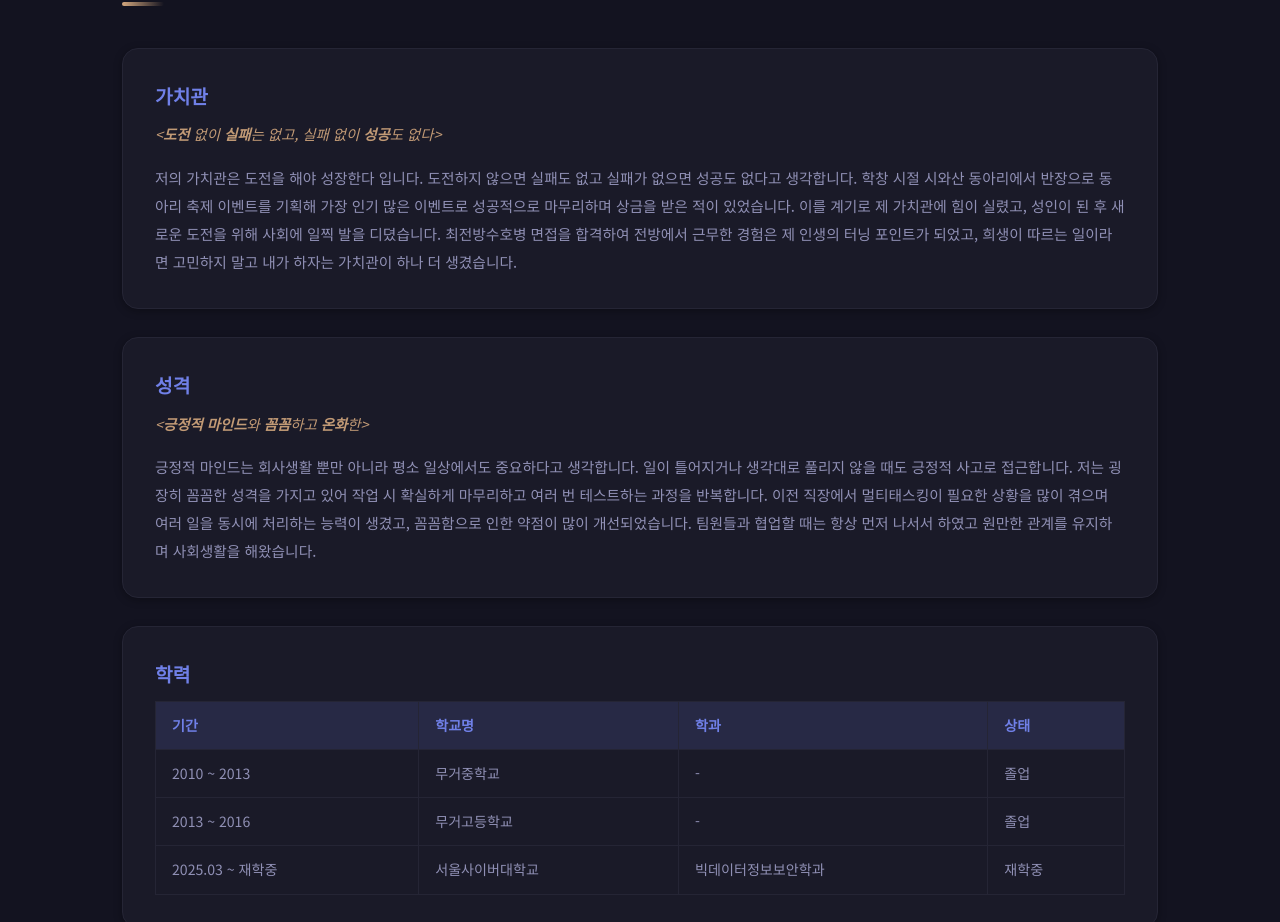
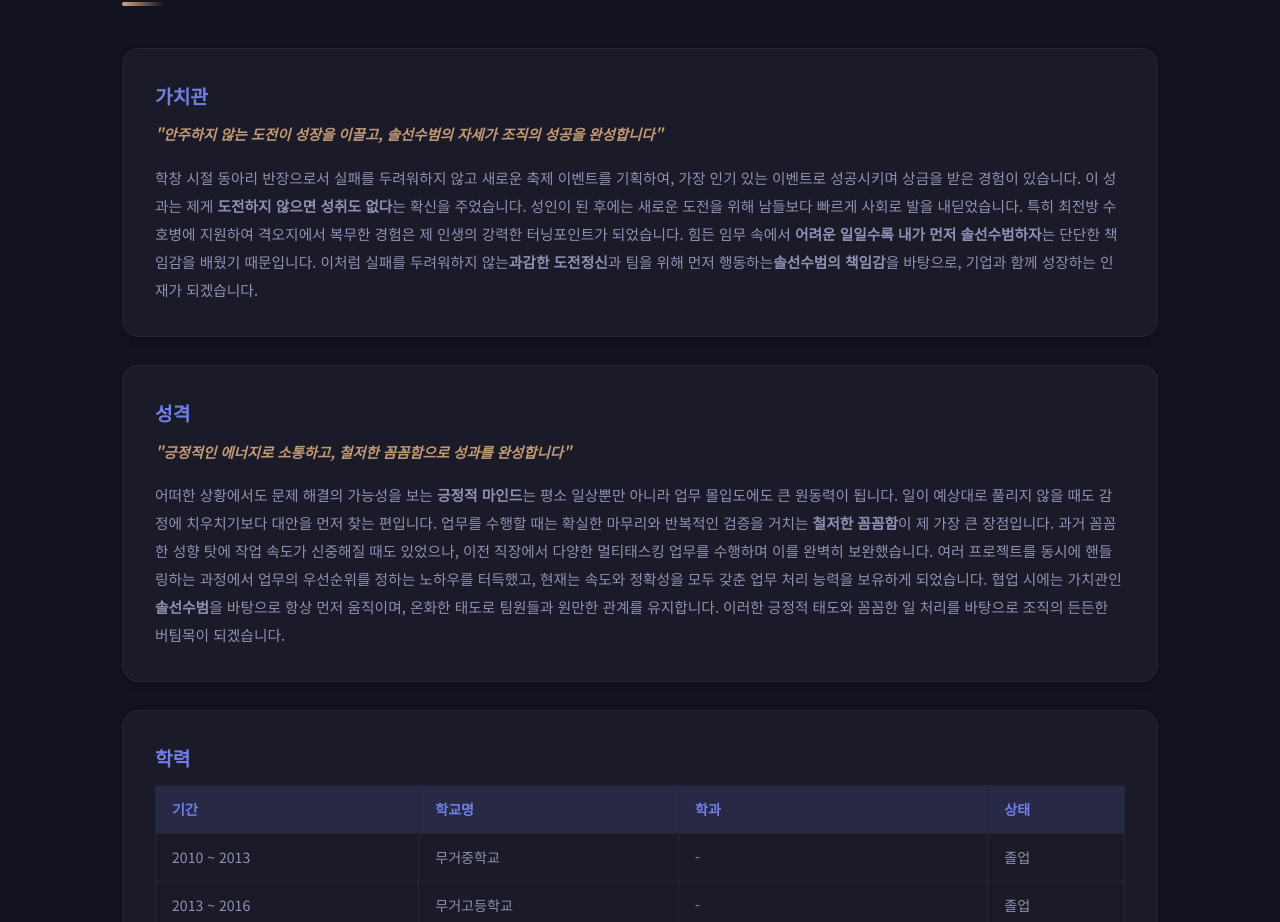
Before and after one commit to KJS6646/portfolio, a React (Vite) app: page / in a window 1280 px wide. Shown: the part 1037-1959 px from the top of the page. Built offline with nearby package versions, Linux system fonts and the light colour scheme; a web font is replaced by a local one.

Commit message:
가치관 성격 내용 수정

```diff
--- a/src/components/Info.jsx
+++ b/src/components/Info.jsx
@@ -30,36 +30,47 @@ export default function Info() {
         <motion.div className="info__card" {...fadeUp(0.05)}>
           <h3 className="info__card-title">가치관</h3>
           <p className="info__card-quote">
-            &lt;<strong>도전</strong> 없이 <strong>실패</strong>는 없고, 실패
-            없이 <strong>성공</strong>도 없다&gt;
+            <strong>
+              "안주하지 않는 도전이 성장을 이끌고, 솔선수범의 자세가 조직의
+              성공을 완성합니다"
+            </strong>
           </p>
           <p className="info__text">
-            저의 가치관은 도전을 해야 성장한다 입니다. 도전하지 않으면 실패도
-            없고 실패가 없으면 성공도 없다고 생각합니다. 학창 시절 시와산
-            동아리에서 반장으로 동아리 축제 이벤트를 기획해 가장 인기 많은
-            이벤트로 성공적으로 마무리하며 상금을 받은 적이 있었습니다. 이를
-            계기로 제 가치관에 힘이 실렸고, 성인이 된 후 새로운 도전을 위해
-            사회에 일찍 발을 디뎠습니다. 최전방수호병 면접을 합격하여 전방에서
-            근무한 경험은 제 인생의 터닝 포인트가 되었고, 희생이 따르는 일이라면
-            고민하지 말고 내가 하자는 가치관이 하나 더 생겼습니다.
+            학창 시절 동아리 반장으로서 실패를 두려워하지 않고 새로운 축제
+            이벤트를 기획하여, 가장 인기 있는 이벤트로 성공시키며 상금을 받은
+            경험이 있습니다. 이 성과는 제게 <b>도전하지 않으면 성취도 없다</b>는
+            확신을 주었습니다. 성인이 된 후에는 새로운 도전을 위해 남들보다
+            빠르게 사회로 발을 내딛었습니다. 특히 최전방 수호병에 지원하여
+            격오지에서 복무한 경험은 제 인생의 강력한 터닝포인트가 되었습니다.
+            힘든 임무 속에서 <b>어려운 일일수록 내가 먼저 솔선수범하자</b>는
+            단단한 책임감을 배웠기 때문입니다. 이처럼 실패를 두려워하지 않는
+            <b>과감한 도전정신</b>과 팀을 위해 먼저 행동하는
+            <b>솔선수범의 책임감</b>을 바탕으로, 기업과 함께 성장하는 인재가
+            되겠습니다.
           </p>
         </motion.div>
 
         <motion.div className="info__card" {...fadeUp(0.15)}>
           <h3 className="info__card-title">성격</h3>
           <p className="info__card-quote">
-            &lt;<strong>긍정적 마인드</strong>와 <strong>꼼꼼</strong>하고{" "}
-            <strong>온화</strong>한&gt;
+            <strong>
+              "긍정적인 에너지로 소통하고, 철저한 꼼꼼함으로 성과를 완성합니다"
+            </strong>
           </p>
           <p className="info__text">
-            긍정적 마인드는 회사생활 뿐만 아니라 평소 일상에서도 중요하다고
-            생각합니다. 일이 틀어지거나 생각대로 풀리지 않을 때도 긍정적 사고로
-            접근합니다. 저는 굉장히 꼼꼼한 성격을 가지고 있어 작업 시 확실하게
-            마무리하고 여러 번 테스트하는 과정을 반복합니다. 이전 직장에서
-            멀티태스킹이 필요한 상황을 많이 겪으며 여러 일을 동시에 처리하는
-            능력이 생겼고, 꼼꼼함으로 인한 약점이 많이 개선되었습니다. 팀원들과
-            협업할 때는 항상 먼저 나서서 하였고 원만한 관계를 유지하며
-            사회생활을 해왔습니다.
+            어떠한 상황에서도 문제 해결의 가능성을 보는 <b>긍정적 마인드</b>는
+            평소 일상뿐만 아니라 업무 몰입도에도 큰 원동력이 됩니다. 일이
+            예상대로 풀리지 않을 때도 감정에 치우치기보다 대안을 먼저 찾는
+            편입니다. 업무를 수행할 때는 확실한 마무리와 반복적인 검증을 거치는
+            <b> 철저한 꼼꼼함</b>이 제 가장 큰 장점입니다. 과거 꼼꼼한 성향 탓에
+            작업 속도가 신중해질 때도 있었으나, 이전 직장에서 다양한 멀티태스킹
+            업무를 수행하며 이를 완벽히 보완했습니다. 여러 프로젝트를 동시에
+            핸들링하는 과정에서 업무의 우선순위를 정하는 노하우를 터득했고,
+            현재는 속도와 정확성을 모두 갖춘 업무 처리 능력을 보유하게
+            되었습니다. 협업 시에는 가치관인 <b>솔선수범</b>을 바탕으로 항상
+            먼저 움직이며, 온화한 태도로 팀원들과 원만한 관계를 유지합니다.
+            이러한 긍정적 태도와 꼼꼼한 일 처리를 바탕으로 조직의 든든한
+            버팀목이 되겠습니다.
           </p>
         </motion.div>
 
```
